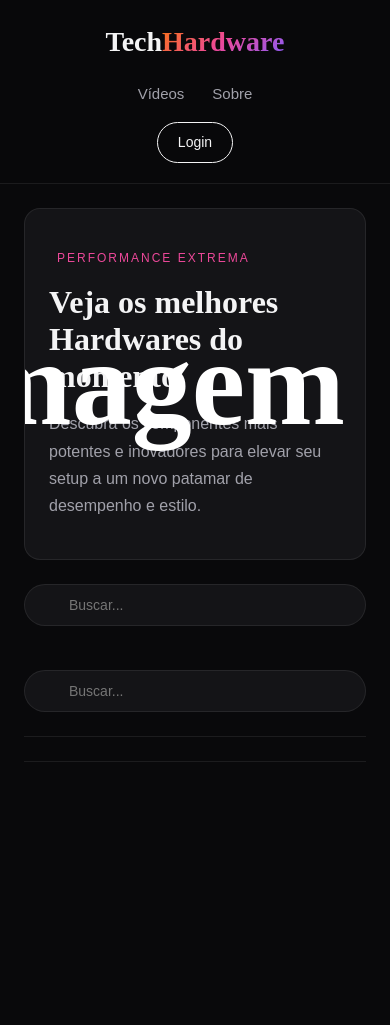
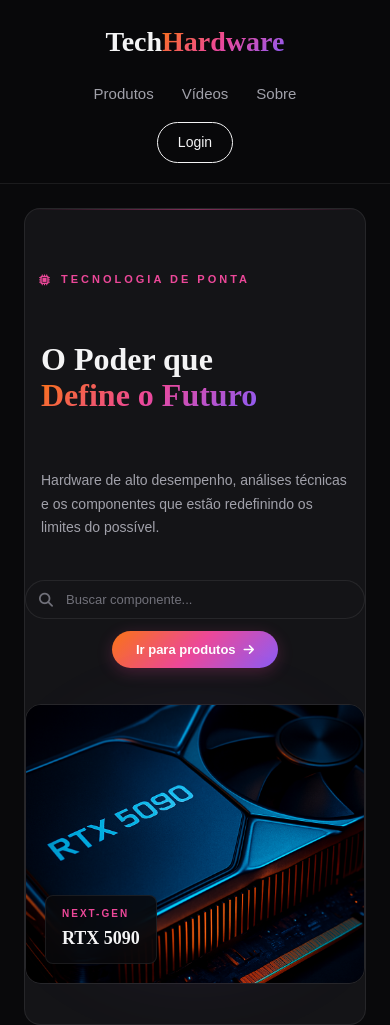
Before and after one commit to bsrobson-ctrl/hardware, an Angular app: page / in a window 390 px wide. Before the commit the page ends 844 px from the top, so only its background shows below. Built offline with nearby package versions, Linux system fonts and the light colour scheme.

Commit message:
feat: add hero section with responsive layout, update Navbar with products link, and include Font Awesome for icons

```diff
--- a/src/app/paginas/inicio/inicio.css
+++ b/src/app/paginas/inicio/inicio.css
@@ -0,0 +1,269 @@
+/* ================================================================
+   HERO DA PÁGINA INICIAL — Layout assimétrico exclusivo
+   ================================================================ */
+
+/* BANNER HERO: Layout dividido em duas colunas */
+.hardware-banner {
+  display: grid;
+  grid-template-columns: 1fr 1fr;
+  align-items: center;
+  gap: 48px;
+  padding: 80px 0 60px;
+  position: relative;
+  overflow: hidden;
+}
+
+/* Linha decorativa superior */
+.hardware-banner::before {
+  content: '';
+  position: absolute;
+  top: 0;
+  left: 0;
+  right: 0;
+  height: 1px;
+  background: linear-gradient(90deg, transparent, var(--cor-acento), transparent);
+  opacity: 0.5;
+}
+
+/* ---- COLUNA ESQUERDA: Conteúdo textual ---- */
+.banner-conteudo {
+  display: flex;
+  flex-direction: column;
+  gap: 24px;
+}
+
+.hardware-banner-tag {
+  font-size: 11px;
+  letter-spacing: 3px;
+  text-transform: uppercase;
+  color: var(--cor-acento);
+  font-weight: 600;
+  display: flex;
+  align-items: center;
+  animation: subirFadeIn 0.5s ease both;
+  padding: 14px;
+}
+
+.hardware-banner-titulo {
+  font-family: var(--fonte-titulo);
+  font-size: 56px;
+  line-height: 1.1;
+  font-weight: 700;
+  color: var(--cor-texto);
+  animation: subirFadeIn 0.5s ease 0.1s both;
+  padding: 16px;
+}
+
+.titulo-destaque {
+  background: var(--gradiente-sunset);
+  -webkit-background-clip: text;
+  -webkit-text-fill-color: transparent;
+  background-clip: text;
+}
+
+.hardware-banner-sub {
+  font-size: 16px;
+  color: var(--cor-texto-suave);
+  max-width: 440px;
+  line-height: 1.7;
+  animation: subirFadeIn 0.5s ease 0.2s both;
+  padding: 16px;
+}
+
+/* ---- BARRA DE BUSCA DUPLA ---- */
+.busca-dupla {
+  display: flex;
+  gap: 12px;
+  align-items: center;
+  animation: subirFadeIn 0.5s ease 0.3s both;
+}
+
+.busca-container {
+  position: relative;
+  flex: 1;
+}
+
+.busca-icone {
+  position: absolute;
+  left: 14px;
+  top: 50%;
+  transform: translateY(-50%);
+  color: var(--cor-cinza);
+  font-size: 14px;
+  pointer-events: none;
+  transition: color var(--transicao);
+}
+
+.busca-input {
+  width: 100%;
+  padding: 11px 16px 11px 40px;
+  border: 1.5px solid var(--cor-borda);
+  border-radius: var(--raio-pill);
+  font-size: 13px;
+  color: var(--cor-texto);
+  background-color: var(--cor-escuro);
+  outline: none;
+  transition: all var(--transicao);
+}
+
+.busca-input::placeholder {
+  color: var(--cor-cinza);
+}
+
+.busca-input:focus {
+  border-color: var(--cor-acento);
+  box-shadow: 0 0 0 3px rgba(236, 72, 153, 0.12);
+}
+
+.busca-input:focus + .busca-icone,
+.busca-container:has(.busca-input:focus) .busca-icone {
+  color: var(--cor-acento);
+}
+
+/* ---- BOTÃO "IR PARA ARTIGOS" ---- */
+.botao-artigos {
+  padding: 11px 24px;
+  border: none;
+  border-radius: var(--raio-pill);
+  background: var(--gradiente-sunset);
+  color: white;
+  font-weight: 600;
+  font-size: 13px;
+  cursor: pointer;
+  display: flex;
+  align-items: center;
+  gap: 8px;
+  transition: all var(--transicao);
+  box-shadow: 0 4px 16px rgba(236, 72, 153, 0.24);
+  flex-shrink: 0;
+}
+
+.botao-artigos:hover {
+  transform: translateY(-2px);
+  box-shadow: 0 8px 24px rgba(236, 72, 153, 0.32);
+}
+
+.botao-artigos:hover .botao-artigos-icone {
+  transform: translateX(2px);
+}
+
+.botao-artigos:active {
+  transform: translateY(0);
+  box-shadow: 0 2px 8px rgba(236, 72, 153, 0.2);
+}
+
+.botao-artigos-texto {
+  white-space: nowrap;
+}
+
+.botao-artigos-icone {
+  font-size: 12px;
+  transition: transform 0.3s ease;
+}
+
+/* ---- COLUNA DIREITA: Imagem ---- */
+.banner-imagem-wrapper {
+  position: relative;
+  display: flex;
+  align-items: center;
+  justify-content: center;
+  animation: subirFadeIn 0.6s ease 0.15s both;
+}
+
+/* Halo de luz por trás da imagem */
+.banner-imagem-glow {
+  position: absolute;
+  inset: 0;
+  background: radial-gradient(ellipse at center, rgba(236, 72, 153, 0.18) 0%, rgba(139, 92, 246, 0.08) 50%, transparent 75%);
+  pointer-events: none;
+  border-radius: 50%;
+  filter: blur(40px);
+}
+
+.banner-imagem {
+  width: 100%;
+  max-width: 560px;
+  height: 420px;
+  object-fit: cover;
+  border-radius: var(--raio);
+  border: 1px solid var(--cor-borda);
+  display: block;
+  position: relative;
+  z-index: 1;
+  transition: transform 0.6s cubic-bezier(0.25, 0.8, 0.25, 1), box-shadow 0.6s ease;
+}
+
+.banner-imagem:hover {
+  transform: scale(1.02) translateY(-4px);
+  box-shadow: 0 24px 64px rgba(0, 0, 0, 0.8), 0 0 40px rgba(236, 72, 153, 0.12);
+}
+
+/* Badge flutuante sobre a imagem */
+.banner-badge-flutuante {
+  position: absolute;
+  bottom: 20px;
+  left: 20px;
+  z-index: 2;
+  background-color: rgba(9, 9, 11, 0.85);
+  backdrop-filter: blur(12px);
+  -webkit-backdrop-filter: blur(12px);
+  border: 1px solid var(--cor-borda);
+  border-radius: var(--raio-sm);
+  padding: 10px 16px;
+  display: flex;
+  flex-direction: column;
+  gap: 2px;
+}
+
+.badge-label {
+  font-size: 10px;
+  text-transform: uppercase;
+  letter-spacing: 2px;
+  color: var(--cor-acento);
+  font-weight: 600;
+}
+
+.badge-valor {
+  font-size: 18px;
+  font-weight: 700;
+  color: var(--cor-texto);
+  font-family: var(--fonte-titulo);
+}
+
+/* ================================================================
+   RESPONSIVIDADE
+   ================================================================ */
+@media (max-width: 900px) {
+  .hardware-banner {
+    grid-template-columns: 1fr;
+    padding: 48px 0 40px;
+    gap: 36px;
+  }
+
+  .hardware-banner-titulo {
+    font-size: 40px;
+  }
+
+  .banner-imagem {
+    height: 280px;
+    max-width: 100%;
+  }
+
+  .busca-dupla {
+    flex-direction: column;
+  }
+
+  .busca-container {
+    width: 100%;
+  }
+}
+
+@media (max-width: 600px) {
+  .hardware-banner-titulo {
+    font-size: 32px;
+  }
+
+  .hardware-banner-sub {
+    font-size: 14px;
+  }
+}
--- a/src/app/paginas/inicio/inicio.html
+++ b/src/app/paginas/inicio/inicio.html
@@ -1,53 +1,48 @@
 <main class="container">
-    <!-- BANNER HERO DA SEÇÃO -->
-    <section class="hardware-banner">
-      <span class="hardware-banner-tag"><i class="fas fa-sparkles"></i> Performance Extrema</span>
-      <h1 class="hardware-banner-titulo">Veja os melhores<br>Hardwares do momento</h1>
+
+  <!-- BANNER HERO DA SEÇÃO -->
+  <section class="hardware-banner">
+
+    <!-- LADO ESQUERDO: Conteúdo textual -->
+    <div class="banner-conteudo">
+      <span class="hardware-banner-tag">
+        <i class="fas fa-microchip"></i> Tecnologia de Ponta
+      </span>
+      <h1 class="hardware-banner-titulo">
+        O Poder que<br>
+        <span class="titulo-destaque">Define o Futuro</span>
+      </h1>
       <p class="hardware-banner-sub">
-        Descubra os componentes mais potentes e inovadores para elevar seu setup a um novo patamar de desempenho e estilo.
+        Hardware de alto desempenho, análises técnicas e os componentes que estão redefinindo os limites do possível.
       </p>
-      <div class="banner-numero-fundo">imagem</div>
-    </section>
 
-    <!-- BARRA DE BUSCA E FILTROS RÁPIDOS -->
-    <div class="hardware-controles-inicio">
-      <div class="busca-container-1">
-        <span class="busca-icone"><i class="fas fa-search"></i></span>
-        <input class="busca-input" type="text" placeholder="Buscar..." />
+      <!-- BARRA DE BUSCA E BOTÃO: Barra de busca + botão de ação -->
+      <div class="busca-dupla">
+        <div class="busca-container">
+          <span class="busca-icone"><i class="fas fa-search"></i></span>
+          <input class="busca-input" type="text" placeholder="Buscar componente..." />
+        </div>
+        <button class="botao-artigos">
+          <span class="botao-artigos-texto" routerLink="/vitrine">Ir para produtos</span>
+          <i class="fas fa-arrow-right botao-artigos-icone"></i>
+        </button>
       </div>
+    </div>
 
-    <div class="hardware-controles-inicio">
-      <div class="busca-container-2">
-        <span class="busca-icone"><i class="fas fa-search"></i></span>
-        <input class="busca-input" type="text" placeholder="Buscar..." />
+    <!-- LADO DIREITO: Imagem de hardware -->
+    <div class="banner-imagem-wrapper">
+      <div class="banner-imagem-glow"></div>
+      <img
+        class="banner-imagem"
+        src="hero-hardware.png"
+        alt="GPU de alto desempenho com iluminação neon"
+      />
+      <div class="banner-badge-flutuante">
+        <span class="badge-label">Next-Gen</span>
+        <span class="badge-valor">RTX 5090</span>
       </div>
-<!--
-      <div class="filtros-lista">
-        <button class="filtro-btn ativo">Todos</button>
-        <button class="filtro-btn">Placa de Vídeo</button>
-        <button class="filtro-btn">Processador</button>
-        <button class="filtro-btn">Memória RAM</button>
-        <button class="filtro-btn">Armazenamento</button>
-        <button class="filtro-btn">Placa Mãe</button>
-        <button class="filtro-btn">Fonte de Alimentação</button>
-      </div>
-    </div> -->
+    </div>
 
-    <!-- GRADE DE HARDWARE (GRID LAYOUT)
-    <section class="hardware-grid-container">
-      <p class="hardware-grid-titulo">Destaques:</p>
+  </section>
 
-      <div class="grid-hardware">
-
-      </div>
-    </section> -->
-
-    <!-- PAGINAÇÃO (FLEXBOX CENTRALIZADO) -->
-    <!-- <div class="paginacao">
-      <button class="paginacao-btn"><i class="fas fa-chevron-left"></i></button>
-      <button class="paginacao-btn ativo">1</button>
-      <button class="paginacao-btn">2</button>
-      <button class="paginacao-btn">3</button>
-      <button class="paginacao-btn"><i class="fas fa-chevron-right"></i></button>
-    </div>
-  </main> -->
+</main>
--- a/src/app/paginas/inicio/inicio.ts
+++ b/src/app/paginas/inicio/inicio.ts
@@ -1,8 +1,9 @@
 import { Component } from '@angular/core';
+import { RouterLink } from "@angular/router";
 
 @Component({
   selector: 'app-inicio',
-  imports: [],
+  imports: [RouterLink],
   templateUrl: './inicio.html',
   styleUrl: './inicio.css',
 })
--- a/src/app/shared/navbar/navbar.html
+++ b/src/app/shared/navbar/navbar.html
@@ -2,6 +2,7 @@
     <a routerLink="/" class="logo">Tech<span>Hardware</span></a>
     <nav class="navbar">
       <ul class="nav-lista">
+        <li><a routerLink="/vitrine" class="nav-link">Produtos</a></li>
         <li><a href="index.html" class="nav-link">Vídeos</a></li>
         <li><a routerLink="/" class="nav-link">Sobre</a></li>
       </ul>
--- a/src/index.html
+++ b/src/index.html
@@ -6,6 +6,7 @@
   <base href="/">
   <meta name="viewport" content="width=device-width, initial-scale=1">
   <link rel="icon" type="image/x-icon" href="favicon.ico">
+  <link rel="stylesheet" href="https://cdnjs.cloudflare.com/ajax/libs/font-awesome/6.4.0/css/all.min.css" />
 </head>
 <body>
   <app-root></app-root>
```
Also changed, not shown: public/hero-hardware.png (added), src/assets/hero-hardware.png (added).
